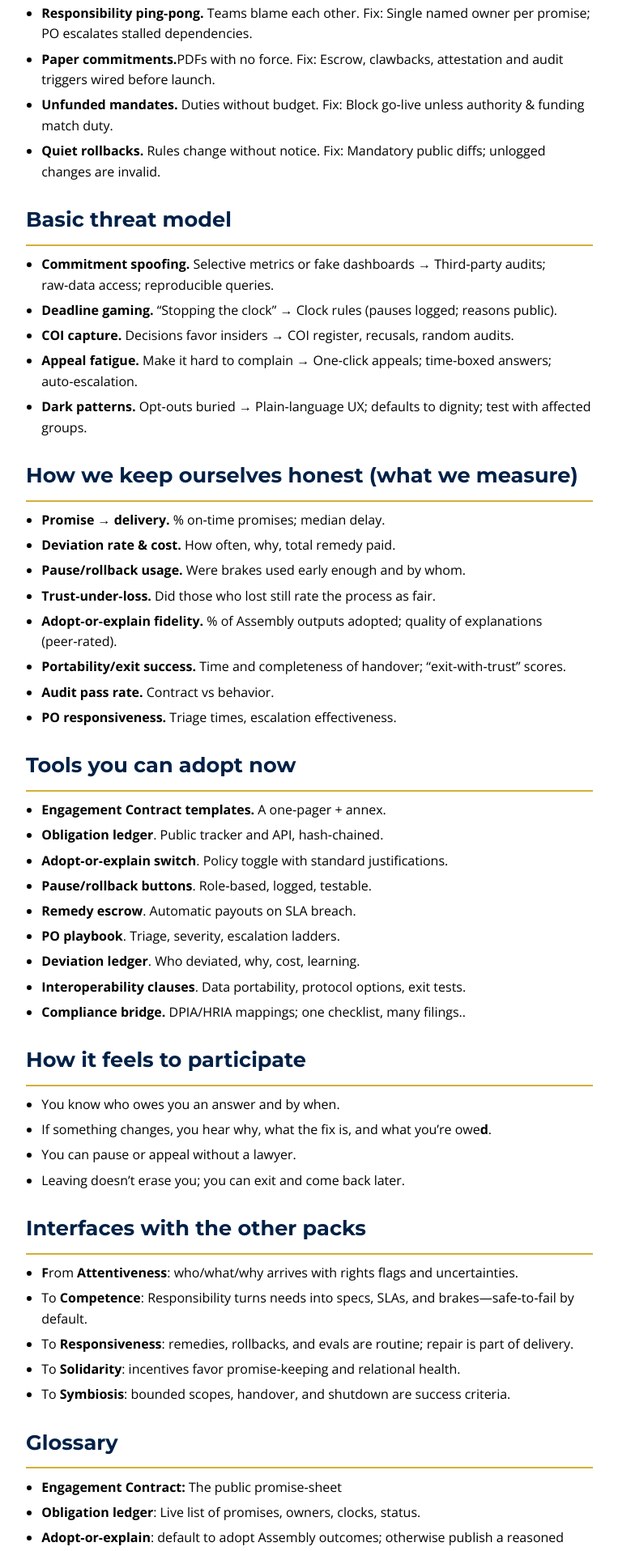
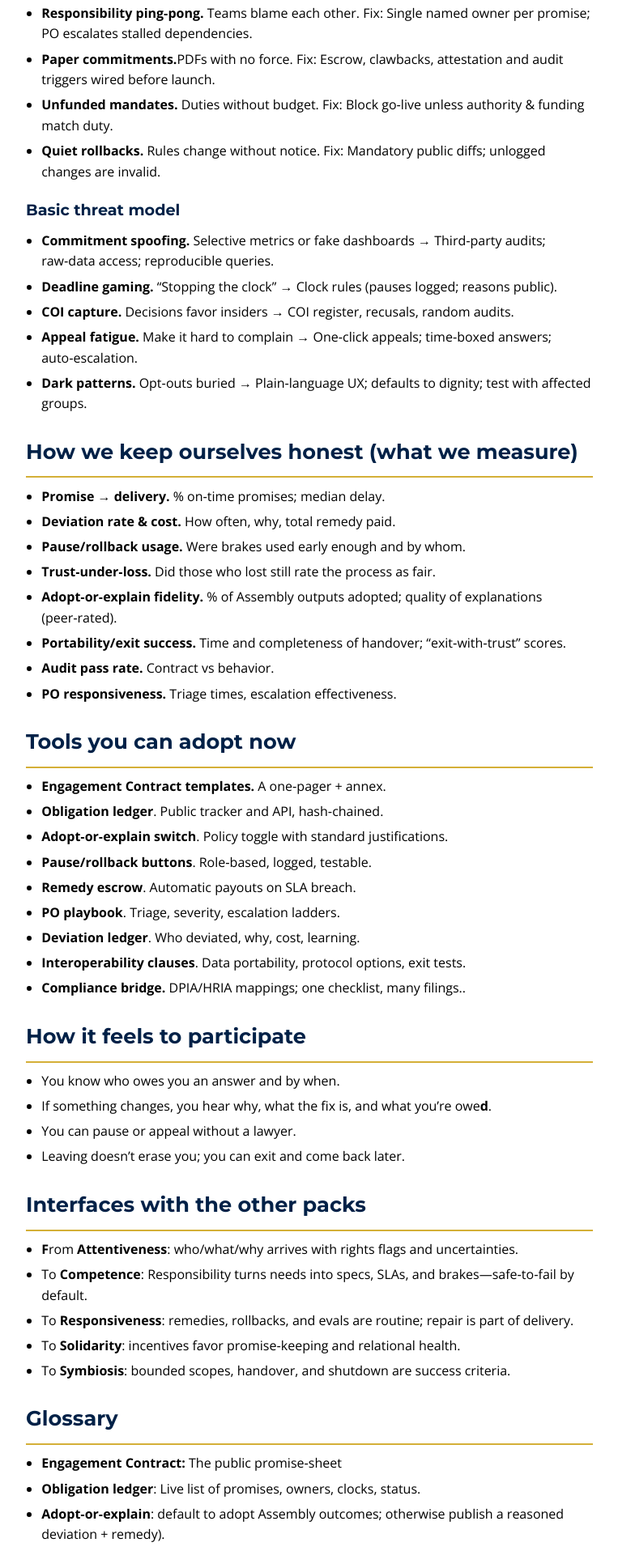
Before and after one commit to audreyt/6pack.care, a Jekyll site: the page built from 2.md, in a window 1280 px wide. Shown: the part 4452-6368 px from the top of the page at 81% size, without its empty margins (258-1021 px from the left). Built offline with Jekyll 4.4.1, drawn with Linux system fonts in a browser that asks for light colours.

```diff
--- a/2.md
+++ b/2.md
@@ -121,7 +121,7 @@ After the flood, the city’s flood‑bot must pay people on time and fix mistak
 - **Unfunded mandates.** Duties without budget. Fix: Block go‑live unless authority & funding match duty.
 - **Quiet rollbacks.** Rules change without notice. Fix: Mandatory public diffs; unlogged changes are invalid.
 
-## Basic threat model
+### Basic threat model
 
 - **Commitment spoofing.** Selective metrics or fake dashboards → Third‑party audits; raw‑data access; reproducible queries.
 - **Deadline gaming.** “Stopping the clock” → Clock rules (pauses logged; reasons public).
```
Also changed, not shown: 1.md (+0 -2 lines).
